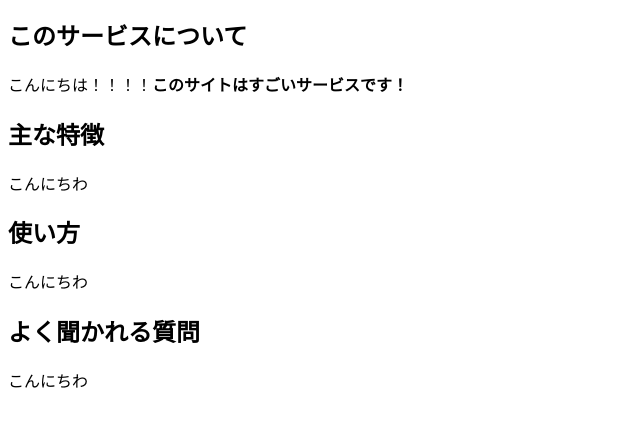
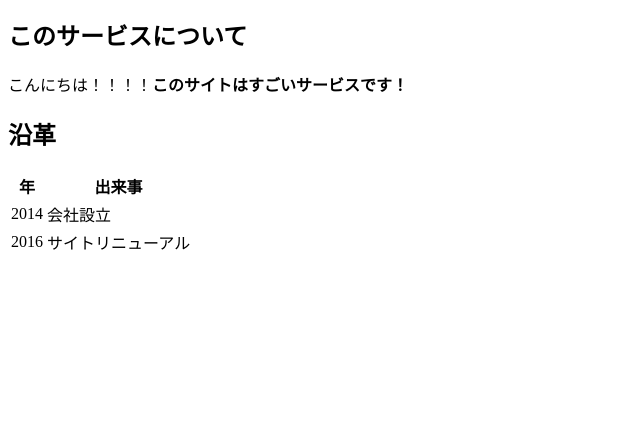
Before and after one commit to ma2ok/html_grammar, a plain HTML site: page index.html in a window 1280 px wide. Shown: the part 178-604 px from the top of the page, without its empty margins (0-640 px from the left). Drawn offline with Linux system fonts and the light colour scheme.

Commit message:
表を作成

```diff
--- a/index.html
+++ b/index.html
@@ -14,13 +14,26 @@
 
   <h2>このサービスについて</h2>
   <p>こんにちは！！！！<strong>このサイトはすごいサービスです！</strong></p>
-  <h2>主な特徴</h2>
-  <p>こんにちわ</p>
 
-  <h2>使い方</h2>
-  <p>こんにちわ</p>
+  <h2>沿革</h2>
+  <table>
+    <thead>
+      <tr>
+        <th>年</th>
+        <th>出来事</th>
+      </tr>
+    </thead>
+    <tbody>
+      <tr>
+        <td>2014</td>
+        <td>会社設立</td>
+      </tr>
+      <tr>
+        <td>2016</td>
+        <td>サイトリニューアル</td>
+      </tr>
+    </tbody>
+  </table>
 
-  <h2>よく聞かれる質問</h2>
-  <p>こんにちわ</p>
 </body>
 </html>
```
